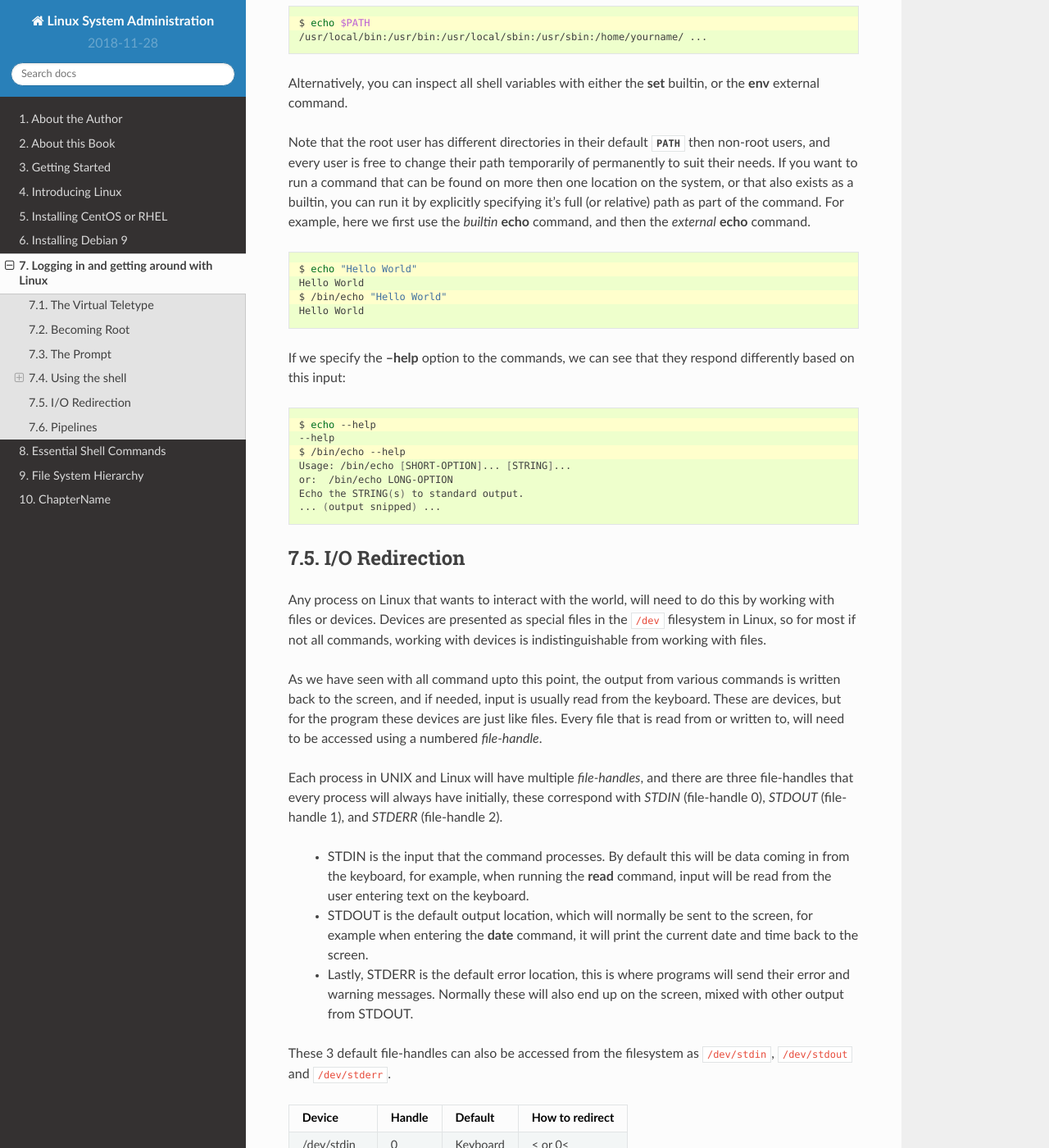
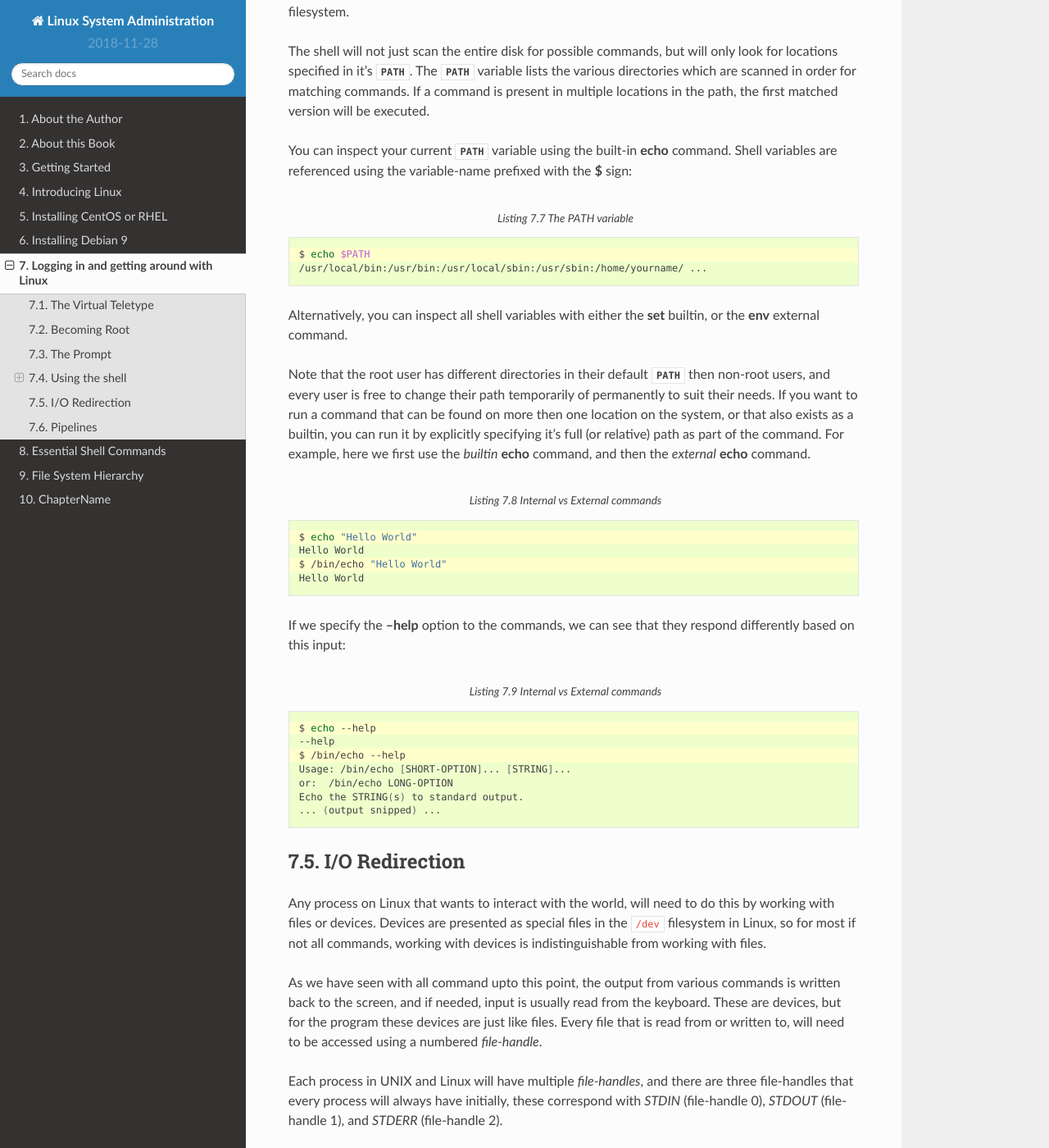
Before and after one commit to sigio/sysadminbook, a Sphinx documentation site: the page built from source/loggingingettingaround.rst, in a window 1280 px wide and 1400 px high, scrolled down 5981 px. Shown: the whole window at 82% size. Built offline with Sphinx 7.4.7 and the Read the Docs theme 2.0.0, drawn with Linux system fonts in a browser that asks for light colours; some of the changed text lies outside the part shown.

Commit message:
Add captions to code-blocks

```diff
--- a/source/essentialcommands.rst
+++ b/source/essentialcommands.rst
@@ -25,6 +25,7 @@ cd and pwd
 
 .. code-block:: bash
   :emphasize-lines: 1,3,4,6,20,21
+  :caption: using cd and pwd
 
   $ pwd
   /home/yourname
@@ -55,6 +56,7 @@ To navigate to various directories you can either specify a complete and absolut
 
 .. code-block:: bash
   :emphasize-lines: 1,3,4,6,7,8,10,11
+  :caption: using cd and pwd
 
   $ pwd
   /home/yourname
@@ -145,6 +147,7 @@ These basic file manipulation commands will let you copy, erase and move-around
 
 .. code-block:: bash
   :emphasize-lines: 1,3,4,6,20,21
+  :caption: Using rm and rmdir
 
   $ mkdir /tmp/mydirectory
   $ ls -la /tmp/mydirectory/
@@ -211,6 +214,7 @@ varuous commands we used before, or the manual-page of the **man** command itsel
 
 .. code-block:: bash
   :emphasize-lines: 1,2,3,4
+  :caption: using man
 
   $ man man
   $ man cat
@@ -256,6 +260,7 @@ this help-text will be printed when you used the command with invalid options.
 
 .. code-block:: bash
   :emphasize-lines: 1,2,3,4
+  :caption: command help
 
   $ cp --help
   Usage: cp [OPTION]... [-T] SOURCE DEST
--- a/source/filesystemtree.rst
+++ b/source/filesystemtree.rst
@@ -23,6 +23,7 @@ the following (on a CentOS 7 system).
 
 .. code-block:: bash
   :emphasize-lines: 1
+  :caption: The root directory on CentOS / RedHat
 
   $ ls -F /
   bin@   dev/  home/  lib64@  mnt/  proc/  run/   srv/  tmp/  var/
@@ -32,6 +33,7 @@ While on a Debian 9.x system we will see:
 
 .. code-block:: bash
   :emphasize-lines: 1
+  :caption: The root directory on Debian
 
   $ ls -F /
   bin/    etc/            lib/    mnt/    root/   srv/    var/
--- a/source/loggingingettingaround.rst
+++ b/source/loggingingettingaround.rst
@@ -9,6 +9,7 @@ installed a Linux system without a GUI, you will be greeted by the 'login' progr
 running on a text-console. This will look somewhat like the following:
 
 .. code-block:: none
+  :caption: The login prompt
 
   CentOS Linux 7 (Core)
   Kernel 3.10.0-862.el7.x86_64 on an x86_64
@@ -168,6 +172,7 @@ require typing a long and complex command.
 
 .. code-block:: none
   :emphasize-lines: 1
+  :caption: the alias command
 
   $ alias
   alias egrep='egrep --color=auto'
@@ -288,6 +294,7 @@ variables are referenced using the variable-name prefixed with the **$** sign:
 
 .. code-block:: bash
   :emphasize-lines: 1
+  :caption: The PATH variable
 
   $ echo $PATH
   /usr/local/bin:/usr/bin:/usr/local/sbin:/usr/sbin:/home/yourname/ ...
@@ -306,6 +313,7 @@ full (or relative) path as part of the command. For example, here we first use t
 
 .. code-block:: bash
   :emphasize-lines: 1,3
+  :caption: Internal vs External commands
 
   $ echo "Hello World"
   Hello World
@@ -317,6 +325,7 @@ differently based on this input:
 
 .. code-block:: bash
   :emphasize-lines: 1,3
+  :caption: Internal vs External commands
 
   $ echo --help
   --help
```
Also changed, not shown: other parts of source/filesystemtree.rst (+4 -0 lines), other parts of source/loggingingettingaround.rst (+9 -0 lines).
